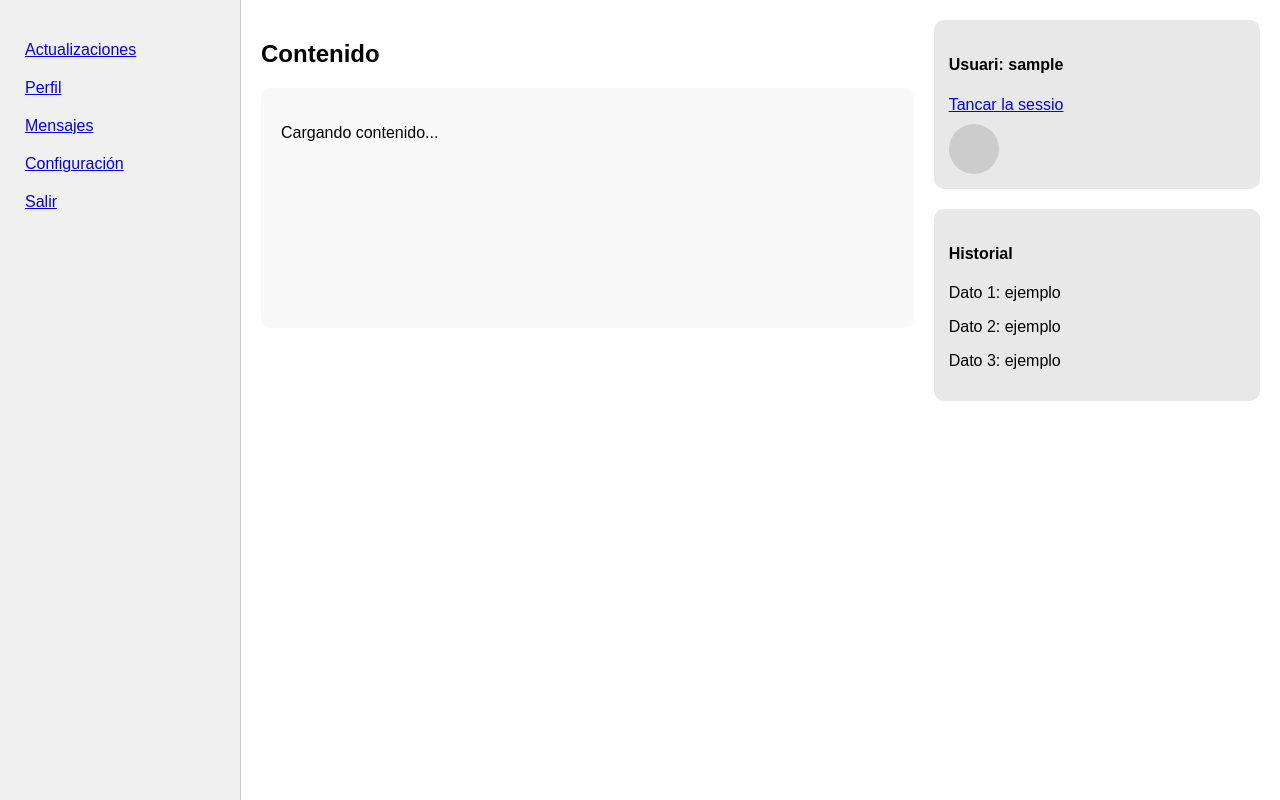
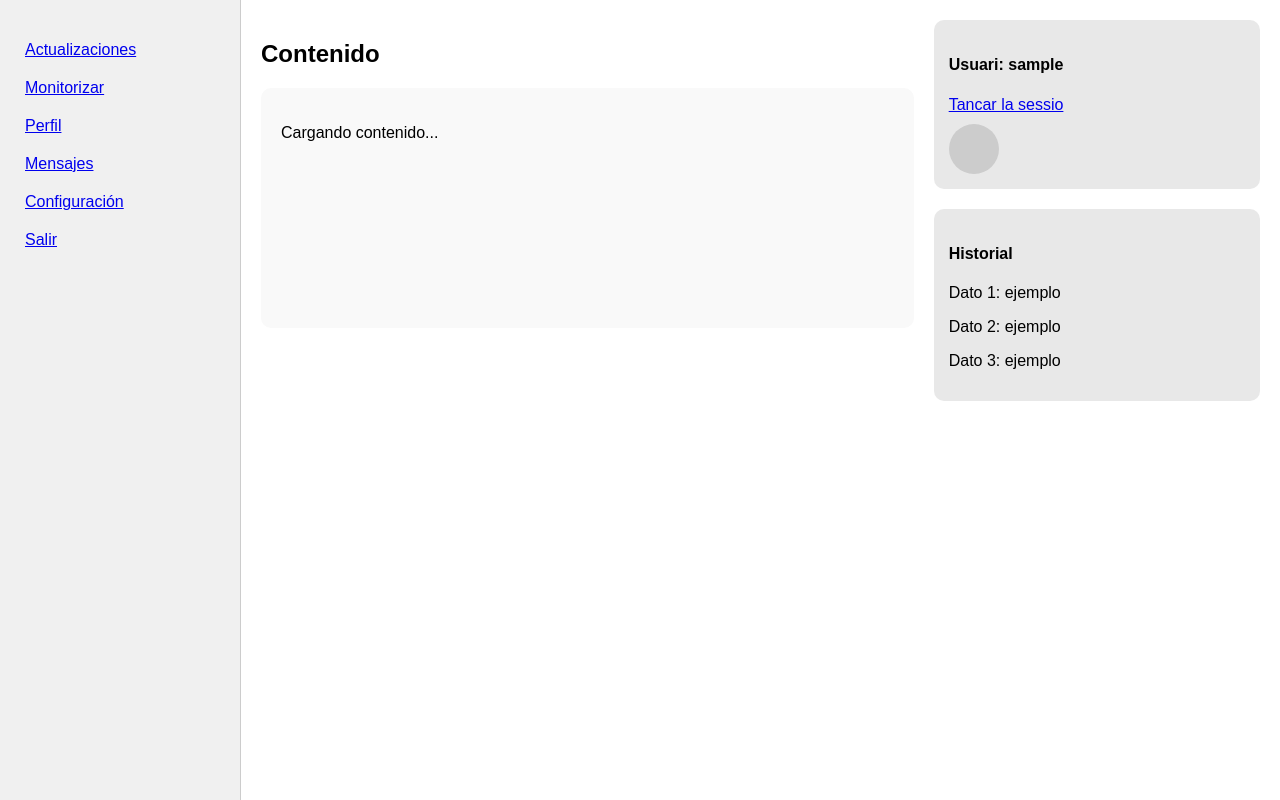
Before and after one commit to DarthTreleys/Proyecto_Final, a PHP site: page / in a window 1280 px wide. Run offline with PHP 8.4, Linux system fonts and the light colour scheme; the visitor is signed in with stand-in values (Sample User, id 1).

Commit message:
Update index.php

```diff
--- a/Projecte/index.php
+++ b/Projecte/index.php
@@ -28,6 +28,7 @@ if (!isset($_SESSION['usuari'])) {
   <div class="sidebar">
     <ul>
       <li><a href="actus.php">Actualizaciones</a></li>
+      <li><a href="monitorizar.php">Monitorizar</a></li>
       <li><a href="perfil.php">Perfil</a></li>
       <li><a href="mensajes.php">Mensajes</a></li>
       <li><a href="configuracion.php">Configuración</a></li>
```
